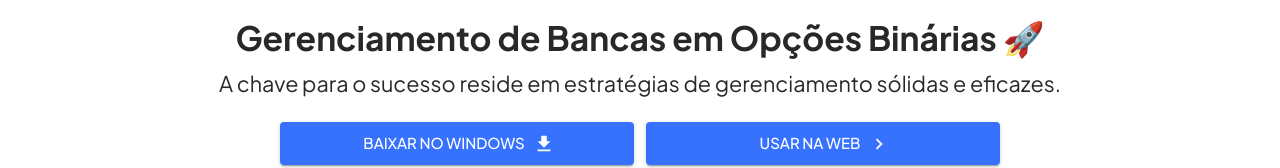
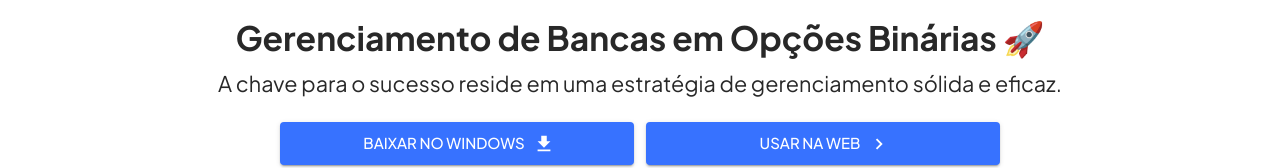
Before and after one commit to patrickkdev/2Gain-Landing-Page, a Next.js app: page / in a window 1280 px wide. Shown: the part 220-388 px from the top of the page. Built offline with nearby package versions, Linux system fonts and the light colour scheme.

Commit message:
Change slogan

```diff
--- a/components/Home/Sections/Header/Header.tsx
+++ b/components/Home/Sections/Header/Header.tsx
@@ -46,7 +46,7 @@ const Header = () => {
 								Gerenciamento de Bancas em Opções Binárias 🚀
 							</Typography>
 							<Typography variant="h5">
-								A chave para o sucesso reside em estratégias de gerenciamento sólidas e eficazes.
+								A chave para o sucesso reside em uma estratégia de gerenciamento sólida e eficaz.
 								{/* <span id="highlight">se mantenha à frente da concorrência</span>. */}
 							</Typography>
 							<div className={styles.heroAction}>
```
